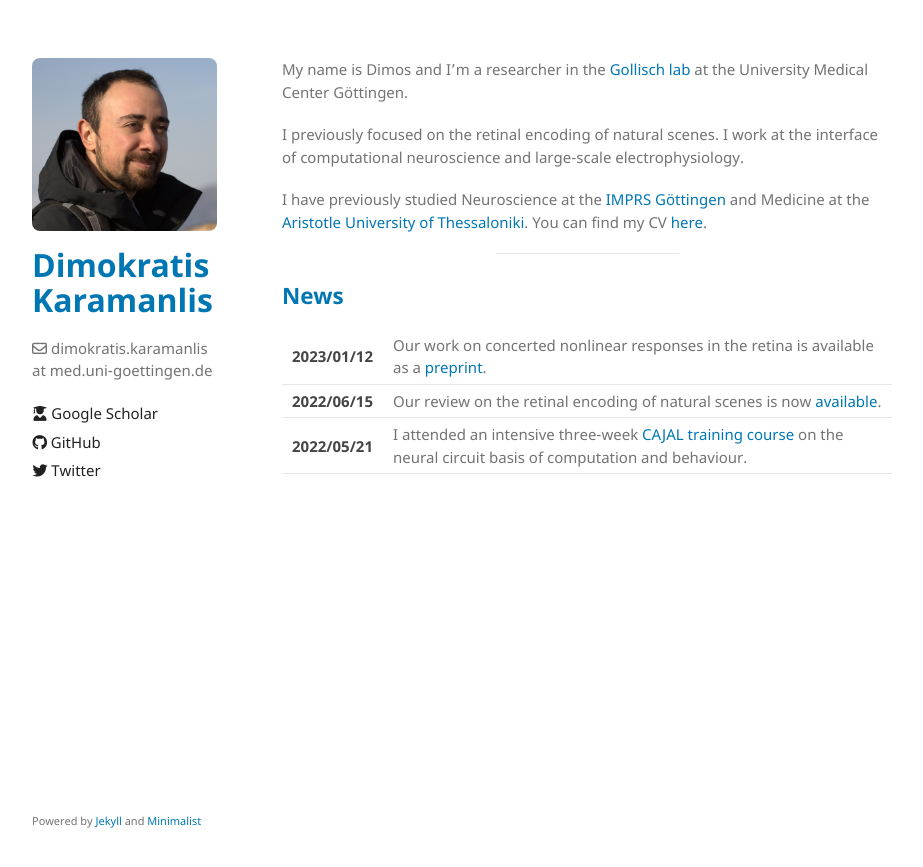
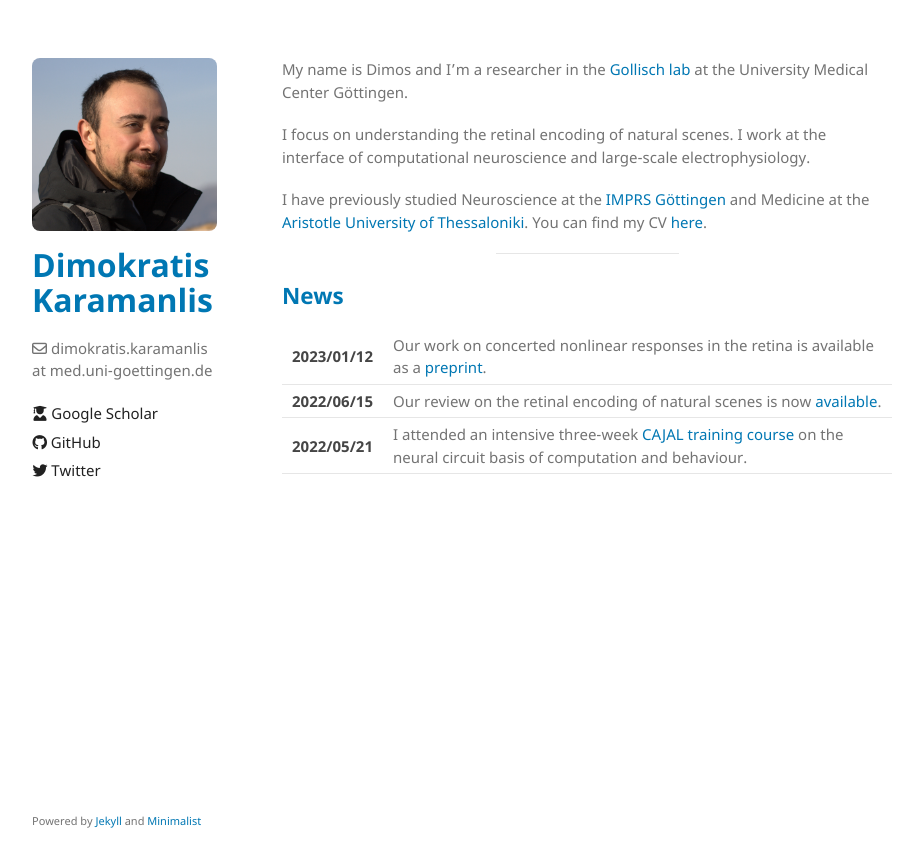
Before and after one commit to dimokaramanlis/dimokaramanlis.github.io, a Jekyll site: the page built from index.md, in a window 1280 px wide. Shown: the top 867 px of the page, without its empty margins (178-1101 px from the left). Built offline with Jekyll 4.4.1, drawn with Linux system fonts in a browser that asks for light colours; the repository's description, which GitHub fills in, is left out.

Commit message:
update index

```diff
--- a/index.md
+++ b/index.md
@@ -4,7 +4,7 @@ layout: default
 
 My name is Dimos and I’m a researcher in the [Gollisch lab](https://www.retina.uni-goettingen.de/) at the University Medical Center Göttingen.
 
-I previously focused on the retinal encoding of natural scenes. I work at the interface of computational neuroscience and large-scale electrophysiology.
+I focus on understanding the retinal encoding of natural scenes. I work at the interface of computational neuroscience and large-scale electrophysiology.
 
 I have previously studied Neuroscience at the [IMPRS Göttingen](https://www.gpneuro.uni-goettingen.de/) and Medicine at the [Aristotle University of Thessaloniki](https://www.auth.gr/en/). You can find my CV [here](./karamanlis_cv.pdf).
 
```
